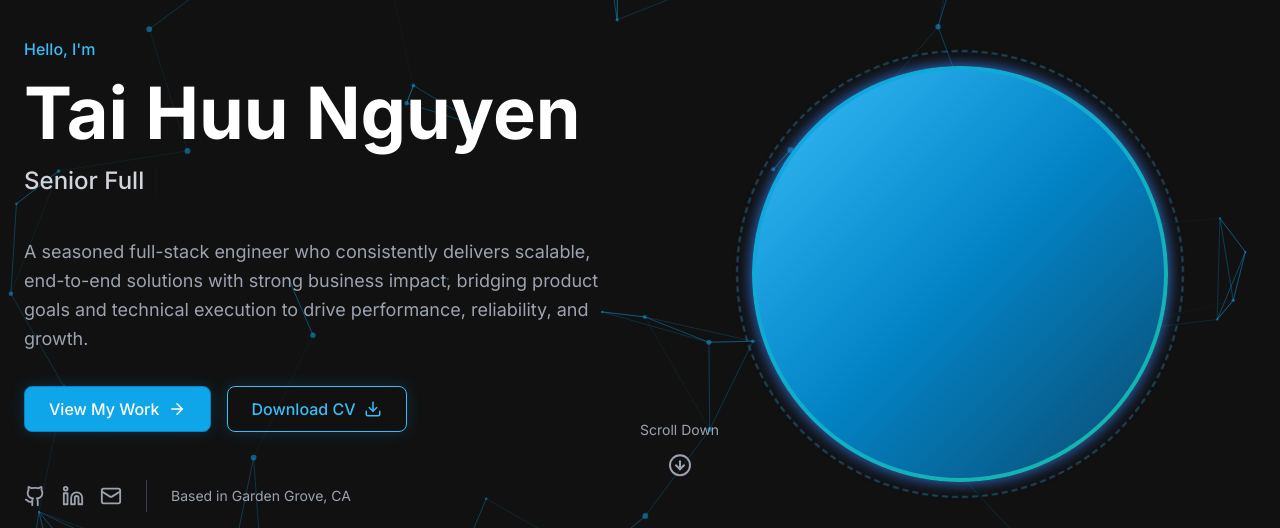
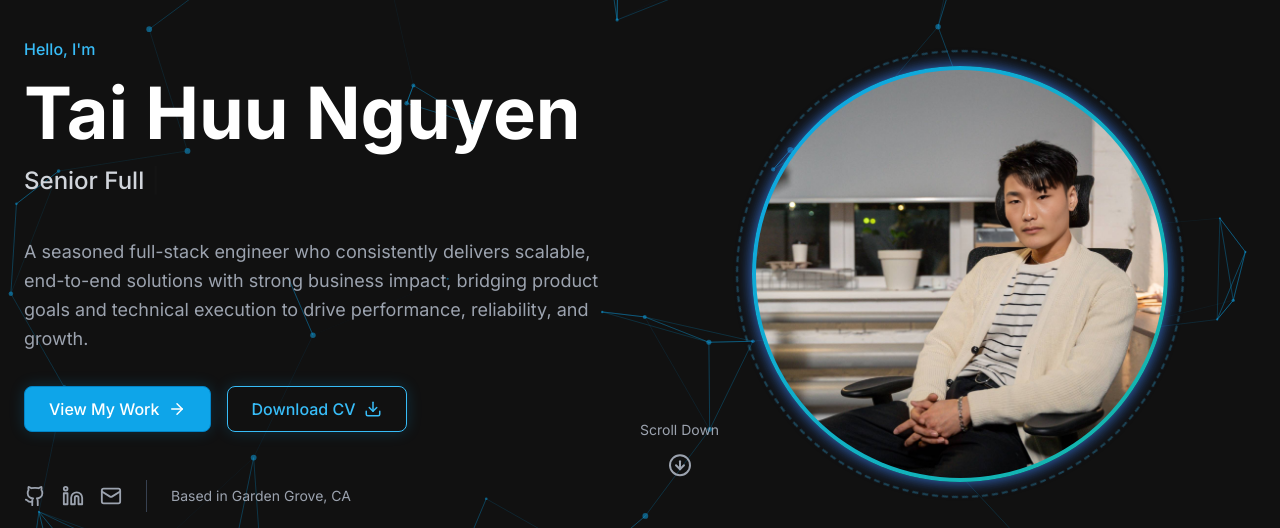
Before and after one commit to logiica/Tai-Portfolio, a React (Vite) app: page / in a window 1280 px wide. Shown: the part 166-694 px from the top of the page. Built offline with nearby package versions, Linux system fonts and the light colour scheme; no server answers.

Commit message:
update avatar

```diff
--- a/src/components/sections/Hero.tsx
+++ b/src/components/sections/Hero.tsx
@@ -1,20 +1,13 @@
 import React, { useRef } from "react";
 import { motion } from "framer-motion";
 import Typewriter from "typewriter-effect";
-import {
-  ArrowDownCircle,
-  Github,
-  Linkedin,
-  Mail,
-  ArrowRight,
-  Download,
-} from "lucide-react";
+import { ArrowDownCircle, Github, Linkedin, Mail, ArrowRight, Download } from "lucide-react";
 import Button from "../ui/Button";
 import Particles from "react-particles";
 import { loadFull } from "tsparticles";
 import cvFile from "../../assets/CV_TaiNguyen_FullStackEngineer.pdf";
 import { useSectionInView } from "../../hooks/use-section-in-view";
-
+import heroImage from "../../assets/images/avatar.png";
 
 const Hero: React.FC = () => {
   const heroRef = useRef<HTMLElement | null>(null);
@@ -22,10 +15,10 @@ const Hero: React.FC = () => {
 
   const handleDownloadCV = () => {
     // Track download event in Google Analytics
-    if (typeof window !== 'undefined' && (window as any).gtag) {
-      (window as any).gtag('event', 'download_cv', {
-        'file_name': 'CV_TaiNguyen_FullStackEngineer.pdf',
-        'file_type': 'pdf'
+    if (typeof window !== "undefined" && (window as any).gtag) {
+      (window as any).gtag("event", "download_cv", {
+        file_name: "CV_TaiNguyen_FullStackEngineer.pdf",
+        file_type: "pdf",
       });
     }
 
@@ -160,10 +153,9 @@ const Hero: React.FC = () => {
               animate={{ opacity: 1 }}
               transition={{ delay: 0.5 }}
             >
-              A seasoned full-stack engineer who consistently delivers scalable,
-              end-to-end solutions with strong business impact, bridging product
-              goals and technical execution to drive performance, reliability,
-              and growth.
+              A seasoned full-stack engineer who consistently delivers scalable, end-to-end
+              solutions with strong business impact, bridging product goals and technical execution
+              to drive performance, reliability, and growth.
             </motion.p>
 
             <motion.div
@@ -184,11 +176,7 @@ const Hero: React.FC = () => {
                 View My Work <ArrowRight size={18} />
               </Button>
 
-              <Button
-                variant="outline"
-                size="lg"
-                onClick={handleDownloadCV}
-              >
+              <Button variant="outline" size="lg" onClick={handleDownloadCV}>
                 Download CV <Download size={18} />
               </Button>
             </motion.div>
@@ -266,9 +254,10 @@ const Hero: React.FC = () => {
                   repeatType: "reverse",
                 }}
               >
-                <div
-                  className="w-full h-full rounded-full bg-gradient-to-br from-primary-400 via-primary-600 to-primary-900"
-                  aria-hidden
+                <img
+                  src={heroImage}
+                  alt="Tai Nguyen"
+                  className="w-full h-full object-cover rounded-full"
                 />
               </motion.div>
             </div>
@@ -284,10 +273,7 @@ const Hero: React.FC = () => {
           whileHover={{ scale: 1.1 }}
         >
           <span className="text-sm mb-2">Scroll Down</span>
-          <motion.div
-            animate={{ y: [0, 8, 0] }}
-            transition={{ duration: 1.5, repeat: Infinity }}
-          >
+          <motion.div animate={{ y: [0, 8, 0] }} transition={{ duration: 1.5, repeat: Infinity }}>
             <ArrowDownCircle size={24} />
           </motion.div>
         </motion.a>
```
Also changed, not shown: src/assets/images/avatar.png (added).
